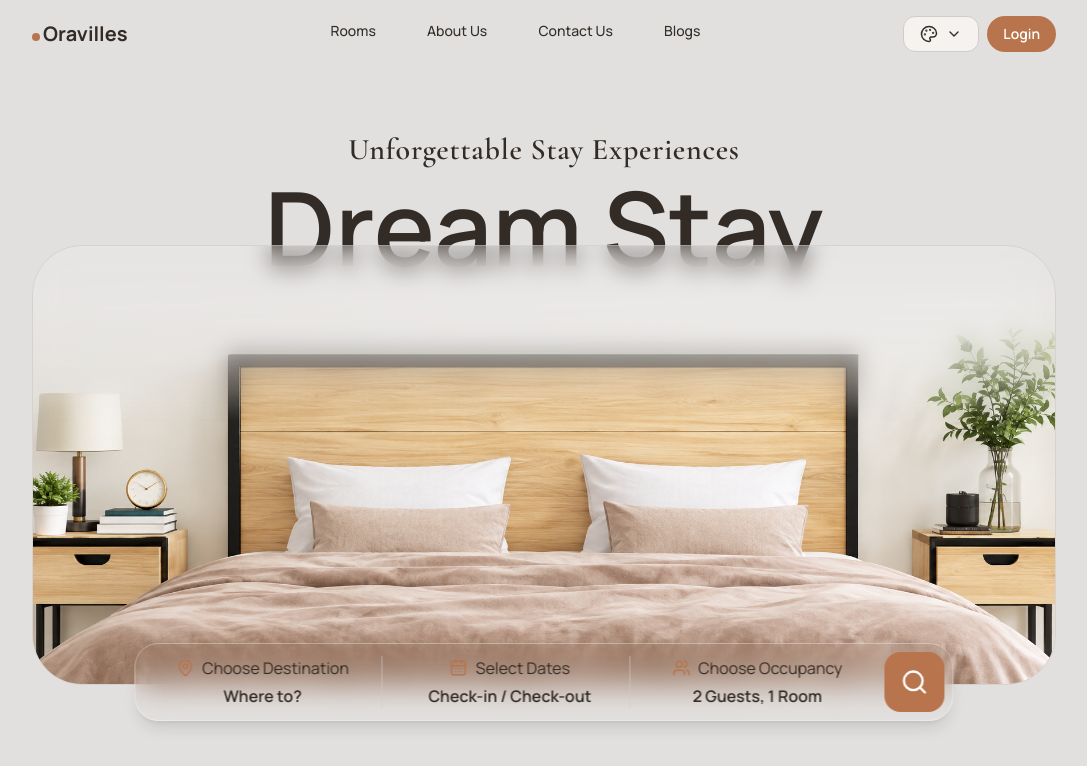
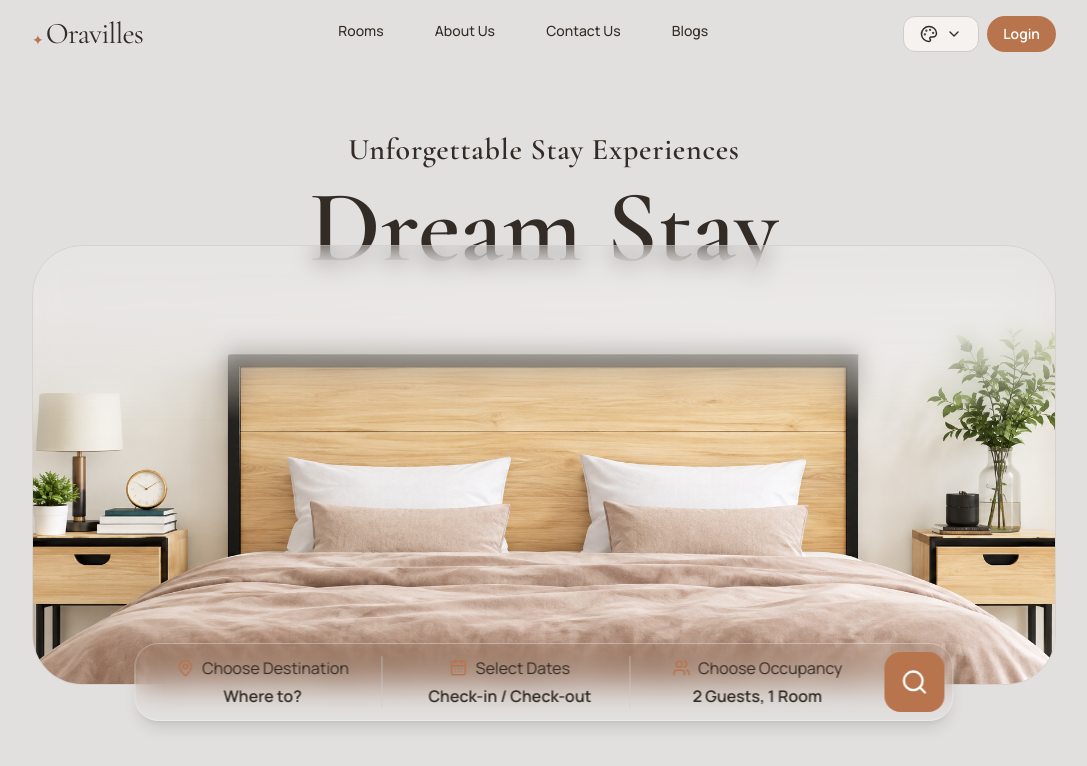
Before and after one commit to RaviKayease/Kayease-Hotel, a Next.js app: page / in a window 1280 px wide. Shown: the top 766 px of the page, without its empty margins (96-1183 px from the left). Built offline with nearby package versions, Linux system fonts and the light colour scheme.

Commit message:
ImprovedLogo

```diff
--- a/app/components/Logo.tsx
+++ b/app/components/Logo.tsx
@@ -1,12 +1,28 @@
 import React from "react";
 import Link from "next/link";
+import { Cormorant_Garamond } from "next/font/google";
 
-const Logo = () => {
+const cormorant = Cormorant_Garamond({
+  subsets: ["latin"],
+  weight: ["400", "500"],
+});
+
+const Logo = ({ name = "Oravilles" }) => {
+  const brandName = name.trim() || "Oravilles";
+
   return (
-    <Link href="/">
-      <div className="flex items-end gap-[3px]">
-        <span className="h-2 w-2 rounded-full bg-[var(--primary)] relative translate-y-[-7px]"></span>
-        <h1 className="text-xl font-bold">Oravilles</h1>
+    <Link href="/" aria-label={brandName} className="inline-flex items-center">
+      {/* Mobile & Tablet Logo */}
+      <div className="flex items-end gap-[2px] text-[var(--foreground)]">
+        <span className="text-[var(--primary)] text-md leading-none mb-[2px]">
+          ✦
+        </span>
+
+        <span
+          className={`${cormorant.className} text-2xl md:text-3xl leading-none font-normal tracking-[-0.8px] whitespace-nowrap`}
+        >
+          {brandName}
+        </span>
       </div>
     </Link>
   );
--- a/app/components/Navbar.tsx
+++ b/app/components/Navbar.tsx
@@ -17,7 +17,7 @@ const Navbar = () => {
     <>
       {/* Desktop Navbar */}
       <div
-        className={`flex justify-between items-center text-sm mb-4 text-[var(--foreground)] transition-colors duration-300 ${isMenuOpen ? "hidden" : ""}`}
+        className={` flex justify-between items-center text-sm mb-4 text-[var(--foreground)] transition-colors duration-300 ${isMenuOpen ? "hidden" : ""}`}
       >
         <Logo />
 
--- a/app/globals.css
+++ b/app/globals.css
@@ -149,7 +149,7 @@ html::-webkit-scrollbar {
   border: 1px solid rgb(var(--glass-border) / 0.75);
 
   box-shadow:
-    0 8px 32px rgb(0 0 0 / 0.10),
+    0 8px 32px rgb(0 0 0 / 0.1),
     inset 0 1px 0 rgb(255 255 255 / 0.65),
     inset 0 -1px 0 rgb(255 255 255 / 0.18);
 
--- a/app/page.tsx
+++ b/app/page.tsx
@@ -1,6 +1,5 @@
 "use client";
 import React, { useEffect, useRef, useState } from "react";
-import Image from "next/image";
 import HeroIamge from "@/public/HeroImage.png";
 import { Cormorant_Garamond } from "next/font/google";
 import {
@@ -112,7 +111,9 @@ const HomePage = () => {
 
         <div className="relative w-full flex flex-col items-center">
           <div className="relative z-0 mt-2 overflow-hidden">
-            <h1 className="dream-stay-animation font-bold lg:font-semibold text-[15vw] sm:text-[13vw] xl:text-[8vw] leading-none">
+            <h1
+              className={`${cormorant.className} dream-stay-animation font-bold lg:font-semibold text-[15vw] sm:text-[13vw] xl:text-[8vw] leading-none`}
+            >
               Dream Stay
             </h1>
           </div>
```
